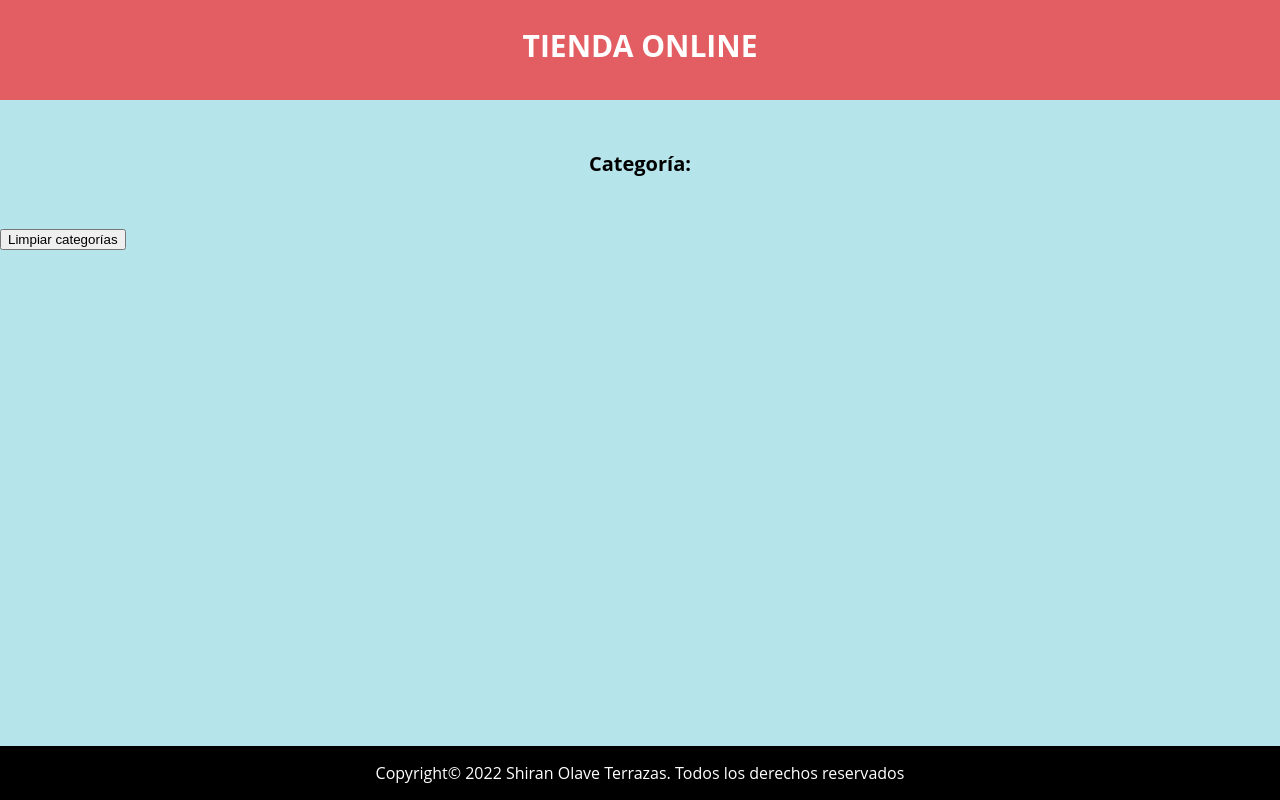
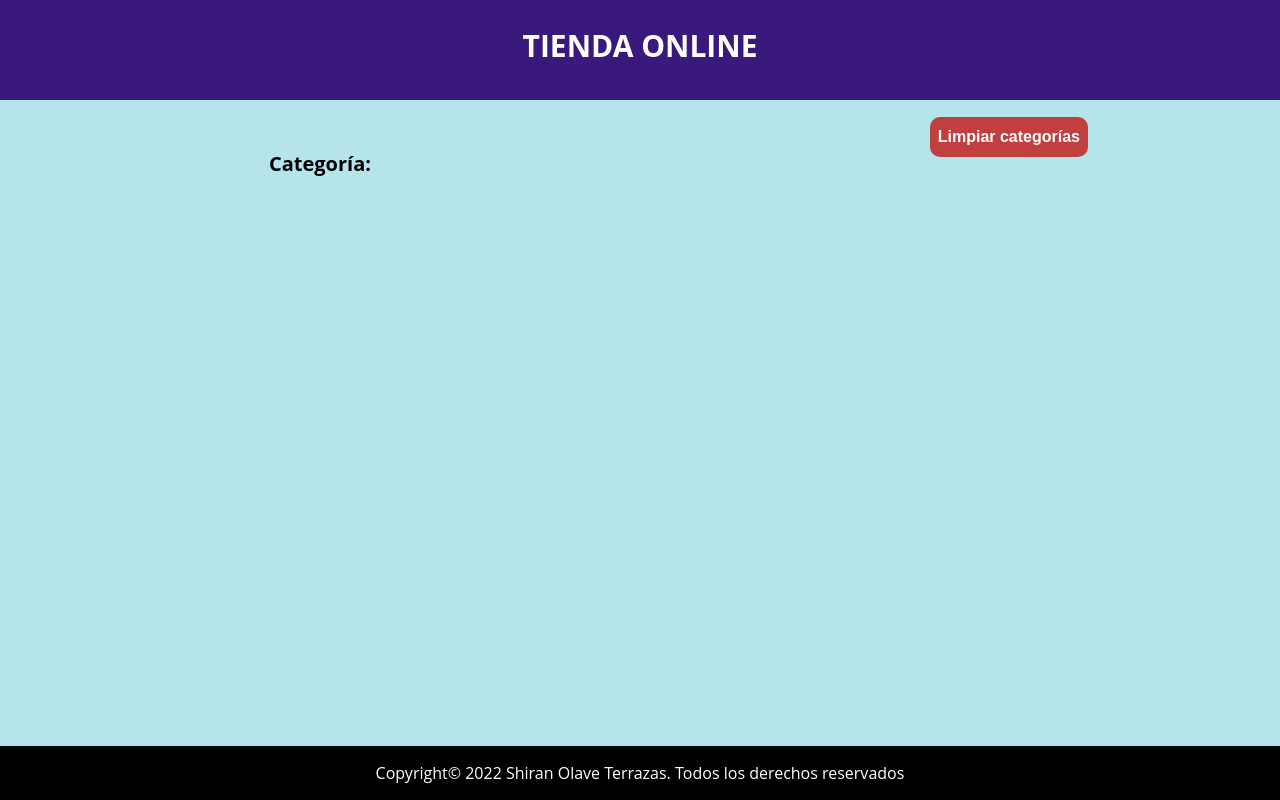
Before and after one commit to shiran-trrzs/online-store, a website: page src/index.html in a window 1280 px wide. Drawn offline with Linux system fonts and the light colour scheme; no server answers.

Commit message:
Style: refresh button

```diff
--- a/src/index.html
+++ b/src/index.html
@@ -17,7 +17,9 @@
         <p> Categoría: </p>
     </section>
 
-    <button type="button" id="refresh"> Limpiar categorías </button>
+    <div class="btnRefresh">
+        <button type="button" id="refresh"> Limpiar categorías </button>
+    </div>
 
     <main>
         <section id="showProducts">
--- a/src/style.css
+++ b/src/style.css
@@ -5,7 +5,7 @@ body{
 }
 
 .logo {
-    background: rgb(226, 94, 99);
+    background: rgb(58,25,124);
     height: 100px;
     color: rgb(255, 255, 255);
     font-weight: normal;
@@ -23,6 +23,7 @@ body{
     justify-content: center;
     font-size: 20px;
     font-weight: bold;
+    margin-right: 50%;
 }
 
 .chooseCategory {
@@ -66,6 +67,25 @@ img {
     text-align: center;
 }
 
+#refresh {
+    font-size: 16px;
+    border: none;
+    padding: 4px 8px;
+    border-radius: 10px;
+    background-color: rgb(193 63 63);
+    height: 5vh;
+    color: white;
+    font-weight: bold;
+}
+
+.btnRefresh {
+    display: flex;
+    width: 85%;
+    justify-content: flex-end;
+    margin-top: -110px;
+    margin-bottom: 5%;
+}
+
 .footer{
     background: #000000;
     bottom: 0;
```
